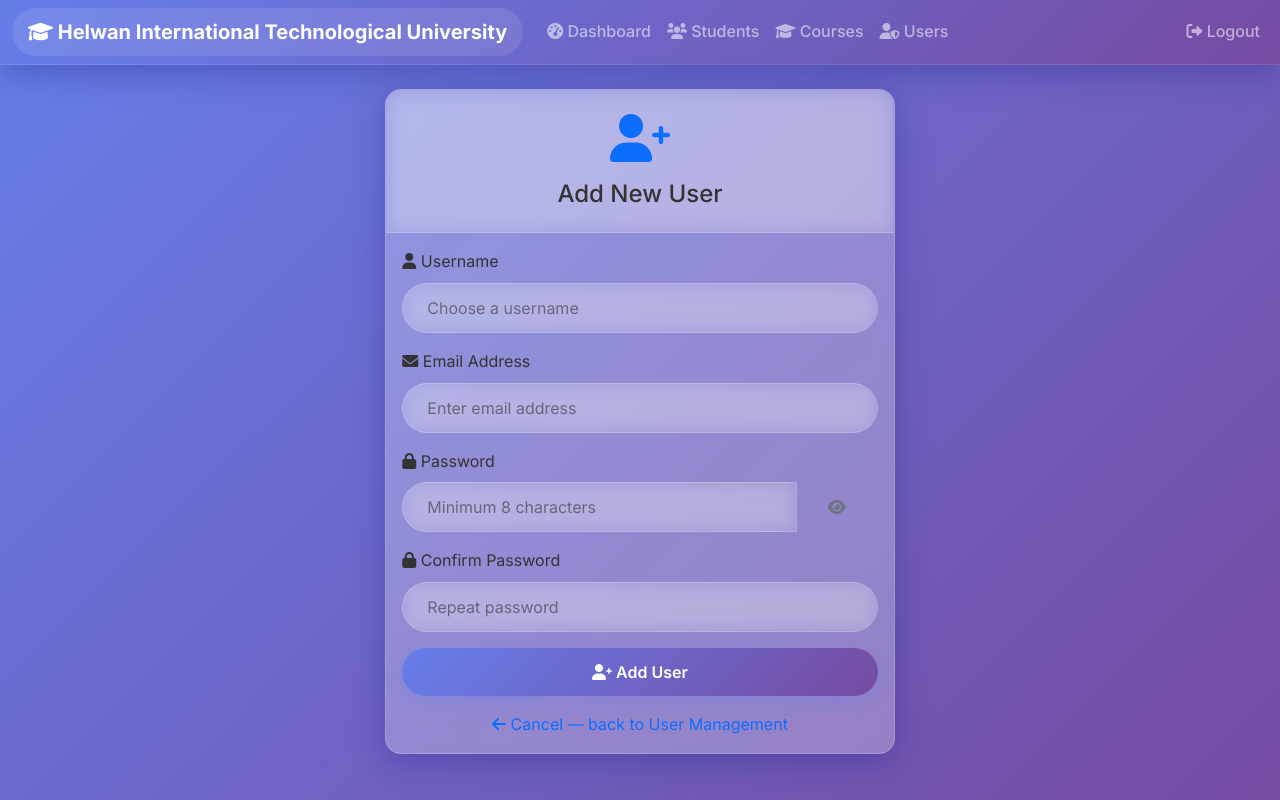
After one commit to omarkapil/student-management-system, a Flask app: page /users/add in a window 1280 px wide. The commit adds this page. Run offline with Flask 3, Linux system fonts and the light colour scheme; a user stored in the database is signed in; some libraries are stand-ins or nearby versions.

Commit message:
feat: implement core backend structure with user management, student database, and authentication blueprints

```diff
--- a/backend/app.py
+++ b/backend/app.py
@@ -43,10 +43,12 @@ from models import User, Student
 from routes.auth import auth_bp as auth
 from routes.students import students_bp as students
 from routes.dashboard import dashboard_bp as dashboard
+from routes.users import users_bp as users
 
 app.register_blueprint(auth)
 app.register_blueprint(students)
 app.register_blueprint(dashboard)
+app.register_blueprint(users)
 
 @login_manager.user_loader
 def load_user(user_id):
@@ -71,6 +73,16 @@ if __name__ == '__main__':
         except Exception:
             db.session.rollback()
 
+        # Ensure is_active column exists for existing user tables
+        try:
+            result = db.session.execute(db.text("PRAGMA table_info(user)")).all()
+            columns = [row[1] for row in result]
+            if 'is_active' not in columns:
+                db.session.execute(db.text('ALTER TABLE user ADD COLUMN is_active BOOLEAN DEFAULT 1 NOT NULL'))
+                db.session.commit()
+        except Exception:
+            db.session.rollback()
+
         # Create default admin user if no users exist
         if not User.query.first():
             default_user = User(
--- a/backend/models/__init__.py
+++ b/backend/models/__init__.py
@@ -10,6 +10,7 @@ class User(db.Model, UserMixin):
     email         = db.Column(db.String(150), unique=True, nullable=False)
     password      = db.Column(db.String(300), nullable=False)   # scrypt hash
     date_created  = db.Column(db.DateTime, default=datetime.utcnow)
+    is_active     = db.Column(db.Boolean, default=True, nullable=False)
 
     # Brute-force protection fields
     failed_logins = db.Column(db.Integer, default=0, nullable=False)
--- /dev/null
+++ b/backend/routes/users.py
@@ -0,0 +1,97 @@
+from flask import Blueprint, render_template, request, redirect, url_for, flash
+from flask_login import login_required, current_user
+from werkzeug.security import generate_password_hash
+from models import db, User
+
+users_bp = Blueprint('users', __name__)
+
+
+@users_bp.route('/users')
+@login_required
+def list_users():
+    users = User.query.order_by(User.date_created.desc()).all()
+    return render_template('users.html', users=users)
+
+
+@users_bp.route('/users/add', methods=['GET', 'POST'])
+@login_required
+def add_user():
+    if request.method == 'POST':
+        username = request.form.get('username', '').strip()[:150]
+        email    = request.form.get('email', '').strip()[:150]
+        password = request.form.get('password', '')
+        confirm  = request.form.get('confirm_password', '')
+
+        if not username or len(username) < 3:
+            flash('Username must be at least 3 characters.', 'error')
+            return redirect(url_for('users.add_user'))
+
+        if not email or '@' not in email:
+            flash('A valid email address is required.', 'error')
+            return redirect(url_for('users.add_user'))
+
+        if not password or len(password) < 8:
+            flash('Password must be at least 8 characters.', 'error')
+            return redirect(url_for('users.add_user'))
+
+        if password != confirm:
+            flash('Passwords do not match.', 'error')
+            return redirect(url_for('users.add_user'))
+
+        if User.query.filter_by(username=username).first():
+            flash('Username already exists.', 'error')
+            return redirect(url_for('users.add_user'))
+
+        if User.query.filter_by(email=email).first():
+            flash('Email is already registered.', 'error')
+            return redirect(url_for('users.add_user'))
+
+        new_user = User(
+            username=username,
+            email=email,
+            password=generate_password_hash(password, method='scrypt')
+        )
+        db.session.add(new_user)
+        db.session.commit()
+        flash(f'User "{username}" added successfully.', 'success')
+        return redirect(url_for('users.list_users'))
+
+    return render_template('add_user.html')
+
+
+@users_bp.route('/users/toggle/<int:id>', methods=['POST'])
+@login_required
+def toggle_user(id):
+    if current_user.id == id:
+        flash('You cannot deactivate your own account.', 'error')
+        return redirect(url_for('users.list_users'))
+
+    user = db.session.get(User, id)
+    if not user:
+        flash('User not found.', 'error')
+        return redirect(url_for('users.list_users'))
+
+    user.is_active = not user.is_active
+    db.session.commit()
+    status = 'activated' if user.is_active else 'deactivated'
+    flash(f'User "{user.username}" has been {status}.', 'success')
+    return redirect(url_for('users.list_users'))
+
+
+@users_bp.route('/users/delete/<int:id>', methods=['POST'])
+@login_required
+def delete_user(id):
+    if current_user.id == id:
+        flash('You cannot delete your own account.', 'error')
+        return redirect(url_for('users.list_users'))
+
+    user = db.session.get(User, id)
+    if not user:
+        flash('User not found.', 'error')
+        return redirect(url_for('users.list_users'))
+
+    username = user.username
+    db.session.delete(user)
+    db.session.commit()
+    flash(f'User "{username}" deleted successfully.', 'success')
+    return redirect(url_for('users.list_users'))
--- /dev/null
+++ b/backend/templates/add_user.html
@@ -0,0 +1,148 @@
+{% extends "base.html" %}
+
+{% block title %}Add New User - Helwan International Technological University{% endblock %}
+
+{% block content %}
+<div class="row justify-content-center">
+    <div class="col-md-6 col-lg-5">
+        <div class="card">
+            <div class="card-header text-center">
+                <div class="mb-3">
+                    <i class="fas fa-user-plus fa-3x text-primary"></i>
+                </div>
+                <h4 class="mb-0">Add New User</h4>
+            </div>
+            <div class="card-body">
+                <form method="POST" id="addUserForm" novalidate>
+                    <!-- CSRF Token -->
+                    <input type="hidden" name="csrf_token" value="{{ csrf_token() }}">
+
+                    <div class="mb-3">
+                        <label for="username" class="form-label">
+                            <i class="fas fa-user"></i> Username
+                        </label>
+                        <input type="text" class="form-control" id="username" name="username"
+                               required minlength="3" maxlength="150"
+                               placeholder="Choose a username" autocomplete="username">
+                        <div class="invalid-feedback">Username must be at least 3 characters.</div>
+                    </div>
+
+                    <div class="mb-3">
+                        <label for="email" class="form-label">
+                            <i class="fas fa-envelope"></i> Email Address
+                        </label>
+                        <input type="email" class="form-control" id="email" name="email"
+                               required placeholder="Enter email address"
+                               autocomplete="email">
+                        <div class="invalid-feedback">Please enter a valid email address.</div>
+                    </div>
+
+                    <div class="mb-3">
+                        <label for="password" class="form-label">
+                            <i class="fas fa-lock"></i> Password
+                        </label>
+                        <div class="input-group">
+                            <input type="password" class="form-control" id="password" name="password"
+                                   required minlength="8" placeholder="Minimum 8 characters"
+                                   autocomplete="new-password" oninput="checkStrength(this.value)">
+                            <button class="btn btn-outline-secondary" type="button" id="togglePwd">
+                                <i class="fas fa-eye" id="eyeIcon"></i>
+                            </button>
+                        </div>
+                        <div class="invalid-feedback">Password must be at least 8 characters.</div>
+                        <!-- Password Strength Indicator -->
+                        <div class="mt-2" id="strengthBar" style="display:none;">
+                            <div class="progress" style="height:6px;">
+                                <div class="progress-bar" id="strengthFill" role="progressbar"></div>
+                            </div>
+                            <small id="strengthLabel" class="text-muted"></small>
+                        </div>
+                    </div>
+
+                    <div class="mb-3">
+                        <label for="confirm_password" class="form-label">
+                            <i class="fas fa-lock"></i> Confirm Password
+                        </label>
+                        <input type="password" class="form-control" id="confirm_password"
+                               name="confirm_password" required
+                               placeholder="Repeat password" autocomplete="new-password">
+                        <div class="invalid-feedback" id="confirmFeedback">Passwords must match.</div>
+                    </div>
+
+                    <button type="submit" class="btn btn-primary w-100 mb-3">
+                        <i class="fas fa-user-plus"></i> Add User
+                    </button>
+                </form>
+                <div class="text-center">
+                    <a href="{{ url_for('users.list_users') }}" class="text-decoration-none">
+                        <i class="fas fa-arrow-left"></i> Cancel — back to User Management
+                    </a>
+                </div>
+            </div>
+        </div>
+    </div>
+</div>
+
+<script>
+    // Client-side validation with password-match check
+    document.getElementById('addUserForm').addEventListener('submit', function (e) {
+        const pwd     = document.getElementById('password');
+        const confirm = document.getElementById('confirm_password');
+        const feedback = document.getElementById('confirmFeedback');
+
+        if (pwd.value !== confirm.value) {
+            confirm.setCustomValidity('Passwords do not match.');
+            feedback.textContent = 'Passwords must match.';
+        } else {
+            confirm.setCustomValidity('');
+        }
+
+        if (!this.checkValidity()) {
+            e.preventDefault();
+            e.stopPropagation();
+        }
+        this.classList.add('was-validated');
+    });
+
+    // Clear custom validity on input so the user can correct it
+    document.getElementById('confirm_password').addEventListener('input', function () {
+        this.setCustomValidity('');
+    });
+
+    // Password show/hide
+    document.getElementById('togglePwd').addEventListener('click', function () {
+        const pwd  = document.getElementById('password');
+        const icon = document.getElementById('eyeIcon');
+        pwd.type   = pwd.type === 'password' ? 'text' : 'password';
+        icon.classList.toggle('fa-eye');
+        icon.classList.toggle('fa-eye-slash');
+    });
+
+    // Password strength indicator (HCI: Robustness - guides user)
+    function checkStrength(value) {
+        const bar   = document.getElementById('strengthBar');
+        const fill  = document.getElementById('strengthFill');
+        const label = document.getElementById('strengthLabel');
+        bar.style.display = value.length ? 'block' : 'none';
+
+        let score = 0;
+        if (value.length >= 8)           score++;
+        if (value.length >= 12)          score++;
+        if (/[A-Z]/.test(value))         score++;
+        if (/[0-9]/.test(value))         score++;
+        if (/[^A-Za-z0-9]/.test(value))  score++;
+
+        const levels = [
+            { pct: 20,  cls: 'bg-danger',  text: 'Very Weak'   },
+            { pct: 40,  cls: 'bg-warning', text: 'Weak'        },
+            { pct: 60,  cls: 'bg-info',    text: 'Fair'        },
+            { pct: 80,  cls: 'bg-primary', text: 'Strong'      },
+            { pct: 100, cls: 'bg-success', text: 'Very Strong' },
+        ];
+        const lvl = levels[Math.min(score, 4)];
+        fill.style.width  = lvl.pct + '%';
+        fill.className    = 'progress-bar ' + lvl.cls;
+        label.textContent = 'Strength: ' + lvl.text;
+    }
+</script>
+{% endblock %}
--- a/backend/templates/base.html
+++ b/backend/templates/base.html
@@ -29,6 +29,16 @@
                             <i class="fas fa-users"></i> Students
                         </a>
                     </li>
+                    <li class="nav-item">
+                        <a class="nav-link" href="{{ url_for('students.list_courses') }}">
+                            <i class="fas fa-graduation-cap"></i> Courses
+                        </a>
+                    </li>
+                    <li class="nav-item">
+                        <a class="nav-link" href="{{ url_for('users.list_users') }}">
+                            <i class="fas fa-user-shield"></i> Users
+                        </a>
+                    </li>
                 </ul>
                 <ul class="navbar-nav">
                     <li class="nav-item">
@@ -58,5 +68,47 @@
 
     <script src="https://cdn.jsdelivr.net/npm/bootstrap@5.1.3/dist/js/bootstrap.bundle.min.js"></script>
     <script src="{{ url_for('static', filename='js/script.js') }}"></script>
+
+    <!-- Reusable Delete Confirmation Modal (HCI Principle 8 — Recovery) -->
+    <div class="modal fade" id="deleteModal" tabindex="-1" aria-labelledby="deleteModalLabel" aria-hidden="true">
+        <div class="modal-dialog modal-dialog-centered">
+            <div class="modal-content">
+                <div class="modal-header border-danger">
+                    <h5 class="modal-title text-danger" id="deleteModalLabel">
+                        <i class="fas fa-exclamation-triangle"></i> ⚠️ Confirm Deletion
+                    </h5>
+                    <button type="button" class="btn-close" data-bs-dismiss="modal" aria-label="Close"></button>
+                </div>
+                <div class="modal-body">
+                    Are you sure you want to delete <strong id="deleteModalName"></strong>?
+                    <br><span class="text-danger small">This action cannot be undone.</span>
+                </div>
+                <div class="modal-footer">
+                    <button type="button" class="btn btn-secondary" data-bs-dismiss="modal">
+                        <i class="fas fa-times"></i> Cancel
+                    </button>
+                    <button type="button" class="btn btn-danger" id="confirmDeleteBtn">
+                        <i class="fas fa-trash"></i> Yes, Delete
+                    </button>
+                </div>
+            </div>
+        </div>
+    </div>
+
+    <script>
+        // Global delete confirmation — replaces window.confirm() (HCI Principle 8)
+        function confirmDelete(deleteUrl, entityName) {
+            document.getElementById('deleteModalName').textContent = entityName;
+            document.getElementById('deleteForm').action = deleteUrl;
+            new bootstrap.Modal(document.getElementById('deleteModal')).show();
+        }
+
+        document.getElementById('confirmDeleteBtn').addEventListener('click', function () {
+            var form = document.getElementById('deleteForm');
+            if (form) {
+                form.submit();
+            }
+        });
+    </script>
 </body>
 </html>
```
Also changed, not shown: backend/routes/students.py (+66 -5 lines), backend/templates/courses.html (added, +130 -0 lines), backend/templates/dashboard.html (+19 -5 lines), backend/templates/search_results.html (+32 -19 lines), backend/templates/students.html (+15 -16 lines), backend/templates/users.html (added, +104 -0 lines), backend/instance/students.db.
